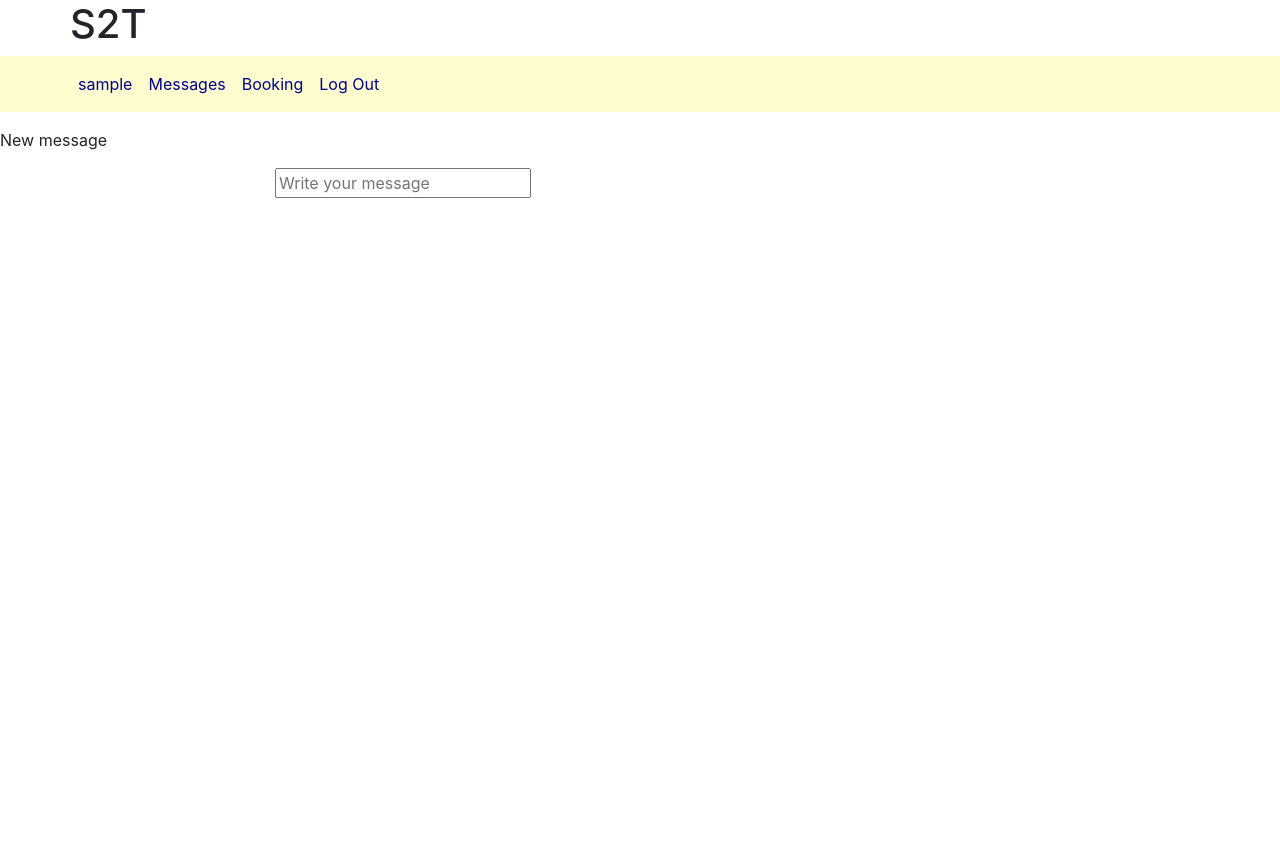
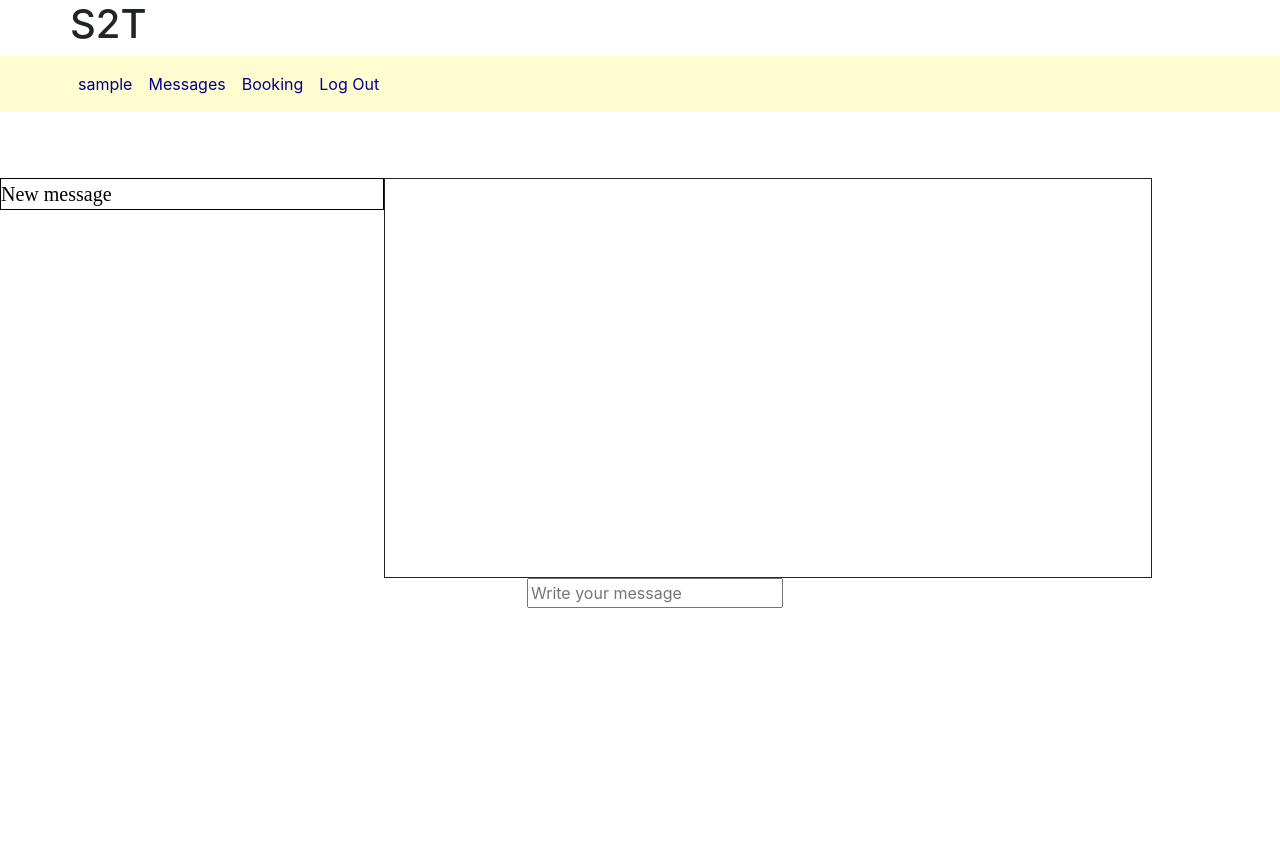
Before and after one commit to HelloDearSir/dissy3, a PHP site: page /messages.php?user=1 in a window 1280 px wide. Before the commit the page ends 198 px from the top, so only its background shows below. Run offline with PHP 8.4, Linux system fonts and the light colour scheme; the visitor is signed in with stand-in values (Sample User, id 1); data that the repository does not hold is empty.

Commit message:
fixing  conflict

```diff
--- a/css/main.css
+++ b/css/main.css
@@ -1,5 +1,7 @@
 
-
+.xdebug-error.xe-notice {
+  display: none;
+}
 
 @font-face {
  font-family: newfont;
@@ -8,19 +10,24 @@
 
 
 	 p {
-=======
-	a, p {
->>>>>>> 4821221142a69996b6411f3f65680deae984cc36
 		font-size :1.5em;
 		font-family: helvetic;
     color: black;
 
 	}
-  hr.stlye
+
+	a
 	{
+		text-decoration: none;
+	 color: blue;
+	}
 
-border-bottom: 10px solid #00000;
+
+
+body{
+
 }
+
 
 .tesx
 {
@@ -34,11 +41,11 @@ border-bottom: 10px solid #00000;
 
 	box-shadow: 2px 10px 30px;
 	position: fixed;
-
 	top: 20%;
-	background: #ffffff;
-	z-index:2;
+	background: white;
+	z-index:1;
 	left:50%;
+	font-family: newfont;
         /*transform is x,y.*/
 		transform: translate(-300px,0);
 		border-radius: 5px;
@@ -47,7 +54,6 @@ border-bottom: 10px solid #00000;
     width: 50em;
 
 	}
-<<<<<<< HEAD
    @media (max-width:768px)
    {
      #newcontact
@@ -60,7 +66,6 @@ border-bottom: 10px solid #00000;
     width: 80%;
    }
 }
-<<<<<<< HEAD
 
 @media (max-width:991px)
 {
@@ -75,46 +80,28 @@ border-bottom: 10px solid #00000;
  width: 100%;
 }
 
-=======
-
-@media (max-width:991px)
-{
-  #newcontact
-  {
-    width: 75%;
-    left:55%;
-    overflow-x: hidden;
-  }
-#newcontact .form-control
-{
- width: 100%;
-}
-
->>>>>>> 60e53da2d963d01990f9348501812428236030e8
 
 }
-=======
-
->>>>>>> parent of b50c7b2... working version so far
 /* New message box */
 .header, .footer
 {
-	background: #696969; margin:0px;
+	background: #6969; margin:0px;
 	color:white;
 	padding:5px;
 }
 
-.header {
+.header
+{
 	font-size :50px;
 	text-align: center;
-
 }
 
-.body{
+.body
+{
 	padding:5px;
 }
 
-
+/*
 .minputU
 {
     width:30%;
@@ -125,10 +112,8 @@ text-align: center;
 		background: #efefef;
 		margin: 2px;
 }
-
 .minput
 {
-
     padding:6px;
     background: #efefef;
     margin: 2px;
@@ -140,32 +125,23 @@ margin: 2px;
     }
 #submit
 {
-    color:grey;
+		color:black;
     position: relative;
     left:10em;
     margin: 2px 0px 4px 10px;
     padding: 2px 5px 5px;
     top:10px;
 }
-
 .cancel
 {
-    color:grey;
+    color:black;
     position: relative;
     left:10em;
     margin: 2px 0px 4px 10px;
     padding: 2px 5px 5px;
     top:10px;
 }
-<<<<<<< HEAD
-<<<<<<< HEAD
-=======
-<<<<<<< HEAD
->>>>>>> 60e53da2d963d01990f9348501812428236030e8
 /*  containers
-=======
-/*  containers */
->>>>>>> parent of b50c7b2... working version so far
 #container{
 	box-shadow:2px 2px 10px #000000;
 	width:1000px;
@@ -176,70 +152,59 @@ margin: 2px;
  	position: relative;
 	top: 50px;
   background: white;
-=======
-/*  containers */
-	#container{
-		box-shadow:2px 2px 10px #000000;
-	width:1200px;
- height:90%;
-margin:2% auto;
-border-radius: 1%;
-overflow:hidden;
- position: relative;
-top: -15px;
->>>>>>> 4821221142a69996b6411f3f65680deae984cc36
-
  }
-
-
 #meni
 {
   background:#696969;
   color:white;
   padding:1%;
   font-size:30px;
-}
+} */
 
 #leftside, #rightside
 {
   position: relative;
-  top: 60px;
+  top: 50px;
   float:left;
-  height:90%;
-    border: 1px solid black;
+  height:40%;
+
 }
 #leftside
 {
   width:30%;
+
 }
 #rightside
 {
   width:60%;
 }
 
-#left-col-container
+#contactsside
 {
+
     width:100%;
   	margin: 0px auto;
-   height:100%;
-   overflow: auto;
+   	height: 42em;
+
 }
-<<<<<<< HEAD
 #msgbox
 {
-		position: fixed;
-  	top: 500px;
+		position: relative;
+    /* top: 500px; */
+    top:10%;
 		width: 40%;
-		left: 35%;
+		 left: 5%;
 		height: 30%;
-=======
-#msgform
-{ position: fixed;
-  top: 550px;
-	width: 40%;
-	left: 35%;
+}
+
+@media (max-width:767px)
+{
+  #msgbox
+{
+		position: relative;
+
+		 left: -8%;
 		height: 30%;
->>>>>>> 4821221142a69996b6411f3f65680deae984cc36
 }
 }
 .contact
@@ -248,75 +213,23 @@ border:1px solid black;
 	padding:5px;
 	background: white;
 	margin: 2px;
-
 	overflow:auto;
-}
-.image {
-  float:left;
-  margin-right:5px;
-  width:50px;
-  height: 50px;
 }
 
 #mainmessages
-<<<<<<< HEAD
 	{
     	overflow:auto ;
      	position: relative;
-     	left:-50px;
+
         width: 100%;
 				height: 400px;
-<<<<<<< HEAD
         border: 1px solid;
-<<<<<<< HEAD
-=======
 
->>>>>>> parent of b50c7b2... working version so far
-
-=======
-=======
-{
->>>>>>> 4821221142a69996b6411f3f65680deae984cc36
-
-    overflow:auto ;
-   position: relative;
-        width: 50%;
-height: 70%;
-top:40px;
->>>>>>> 60e53da2d963d01990f9348501812428236030e8
 }
-
 .nMess
 {
     cursor: pointer;
     font-size: 20px;
-<<<<<<< HEAD
-<<<<<<< HEAD
-    width: 100%;
-=======
-    width: 100%;
-    margin: 2px;
-		padding: 2px;
->>>>>>> parent of b50c7b2... working version so far
-    border: 1px solid black;
-    height: 20px;
-    position: relative;
-<<<<<<< HEAD
-   }
-
-   @media(max-width:767px)
-   {
-     .nMess
-     {
-        font-size: 14px;
-     }
-     .contact
-     {
-       font-size:14px;
-     }
-   }
-=======
-<<<<<<< HEAD
     width: 100%;
     border: 1px solid black;
 
@@ -334,20 +247,7 @@ top:40px;
        font-size:14px;
      }
    }
-=======
-    width: 100%;
-    margin: 2px;
-    border: 1px solid black;
-    height: 20px;
-}
->>>>>>> 4821221142a69996b6411f3f65680deae984cc36
->>>>>>> 60e53da2d963d01990f9348501812428236030e8
-=======
-    top:-10px;
-
-}
->>>>>>> parent of b50c7b2... working version so far
-.textarea
+/* .textarea
 {
 	width:45%;
 	height: 5%;
@@ -359,15 +259,15 @@ bottom:4%;
   border-radius: 3px;
   box-shadow: 10px solid black;
 
-}
+} */
 
 .users, .recivers
 {
 	border: 1px solid black;
-	width:90%;
-	padding:1px;
-	margin:0px auto;
-	margin-top:1%;
+	width:400px;
+	padding:0px 20px;
+	margin:10px auto;
+position: relative;
 	overflow: auto;
     background: #efefef;
 
@@ -379,9 +279,8 @@ bottom:4%;
 }
 .recivers
 {
-	background: #ffff;
+	background: white;
 }
-<<<<<<< HEAD
 
 @media only screen and (min-width: 360px) and (max-width: 500px) and (max-height:812px)
 {
@@ -469,12 +368,6 @@ bottom:4%;
     { display: none;
 
     }
-  #container
-    	{
-        position: relative;
-        left:-15px;
-        width:500px;
-    }
 
     #leftside
     {
@@ -523,8 +416,8 @@ font-size: 10px;
 .minputs
 {
 	position: relative;
-	left:-80px;
-	top: 50px;
+  left: 14%;
+  top: 4px;
 	width:200px;
 	z-index: 1;
 }
@@ -547,5 +440,3 @@ font-size: 10px;
 
 
 		}
-=======
->>>>>>> 4821221142a69996b6411f3f65680deae984cc36
--- a/error.txt
+++ b/error.txt
@@ -420,3 +420,6 @@ The password  is: Password
 
 The username is: Micky_Rowe
 The password  is: Password
+
+The username is: Micky_Rowe
+The password  is: Password
--- a/headerlogin.php
+++ b/headerlogin.php
@@ -1,4 +1,13 @@
+<?php
+    session_start();
+    if($_SESSION['login'] != "That GRRRRREAT")
 
+{
+  exit(header('Location: login.php'));
+
+          }
+
+?>
    <div class = "container">
    <div class= "row">
    <h1> S2T </h1>
```
Also changed, not shown: booking.php (+0 -19 lines). Lines whose indentation alone changed are shown as unchanged.
